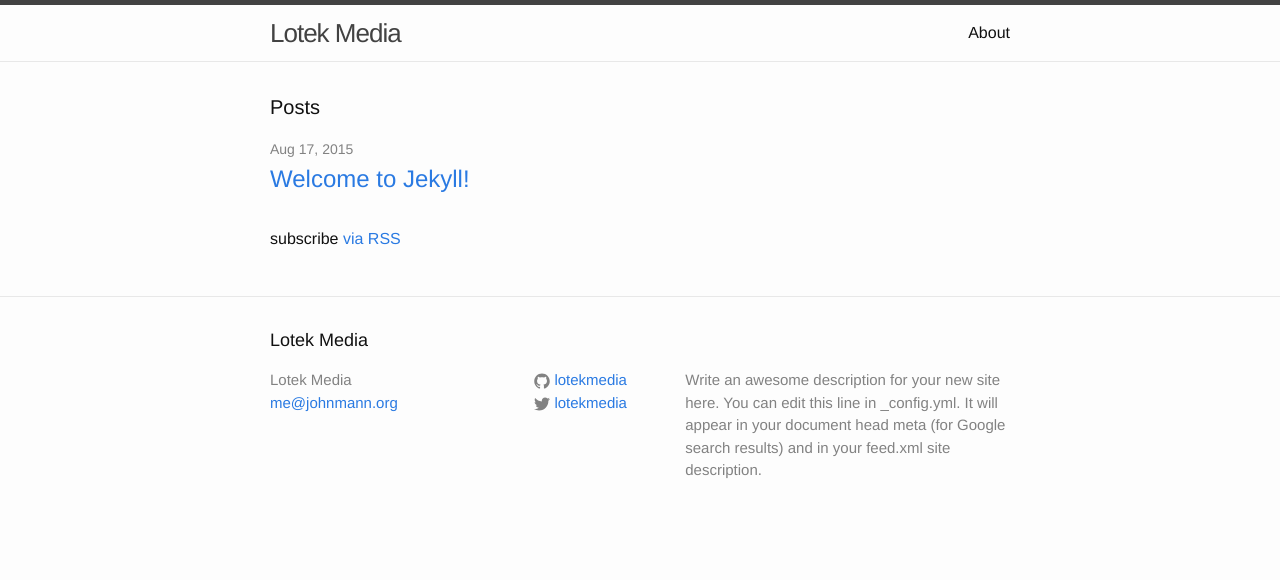
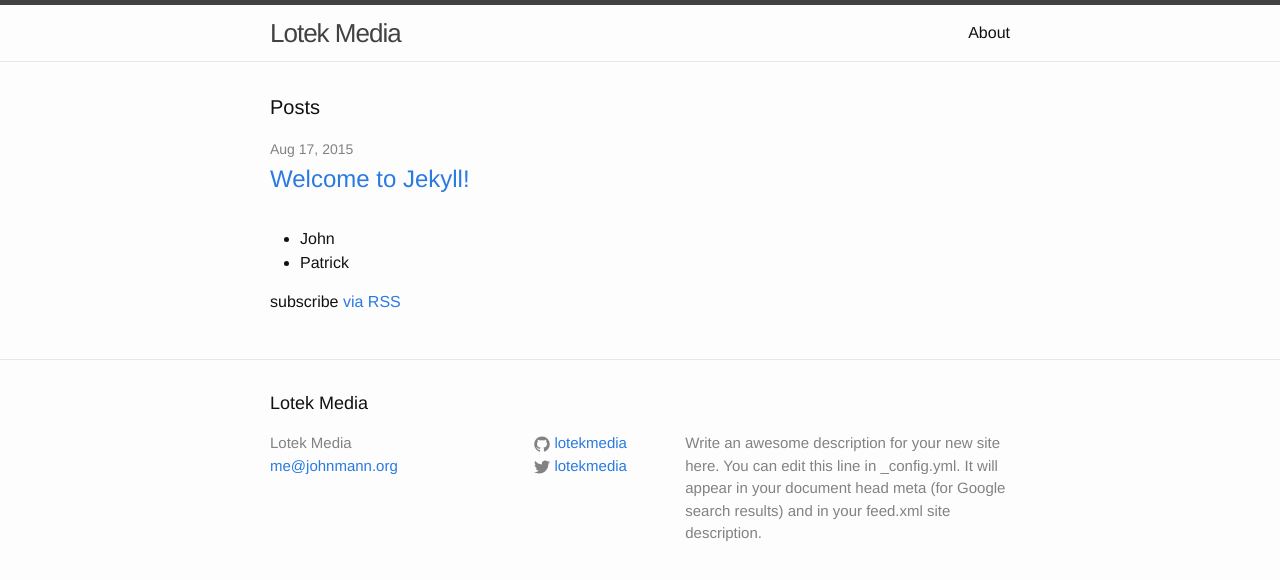
Before and after one commit to startupsandcode/startupsandcode.github.io, a Jekyll site: the page built from index.html, in a window 1280 px wide. Shown: the top 580 px of the page. Built offline with Jekyll 4.4.1, drawn with Linux system fonts in a browser that asks for light colours.

Commit message:
updated parse

```diff
--- a/_config.yml
+++ b/_config.yml
@@ -12,3 +12,6 @@ github_username:  lotekmedia
 
 # Build settings
 markdown: kramdown
+
+collections:
+ - people
--- a/index.html
+++ b/index.html
@@ -18,6 +18,14 @@ layout: default
     {% endfor %}
   </ul>
 
+  <ul>
+  {% for person in site.people %}
+  <li>
+  <span>{{person.firstName}}</span>
+  </li>
+  {% endfor %}
+  </ul>
+
   <p class="rss-subscribe">subscribe <a href="{{ "/feed.xml" | prepend: site.baseurl }}">via RSS</a></p>
 
 </div>
```
Also changed, not shown: _people/John.md (added, +4 -0 lines), _people/Patrick.md (added, +4 -0 lines).
